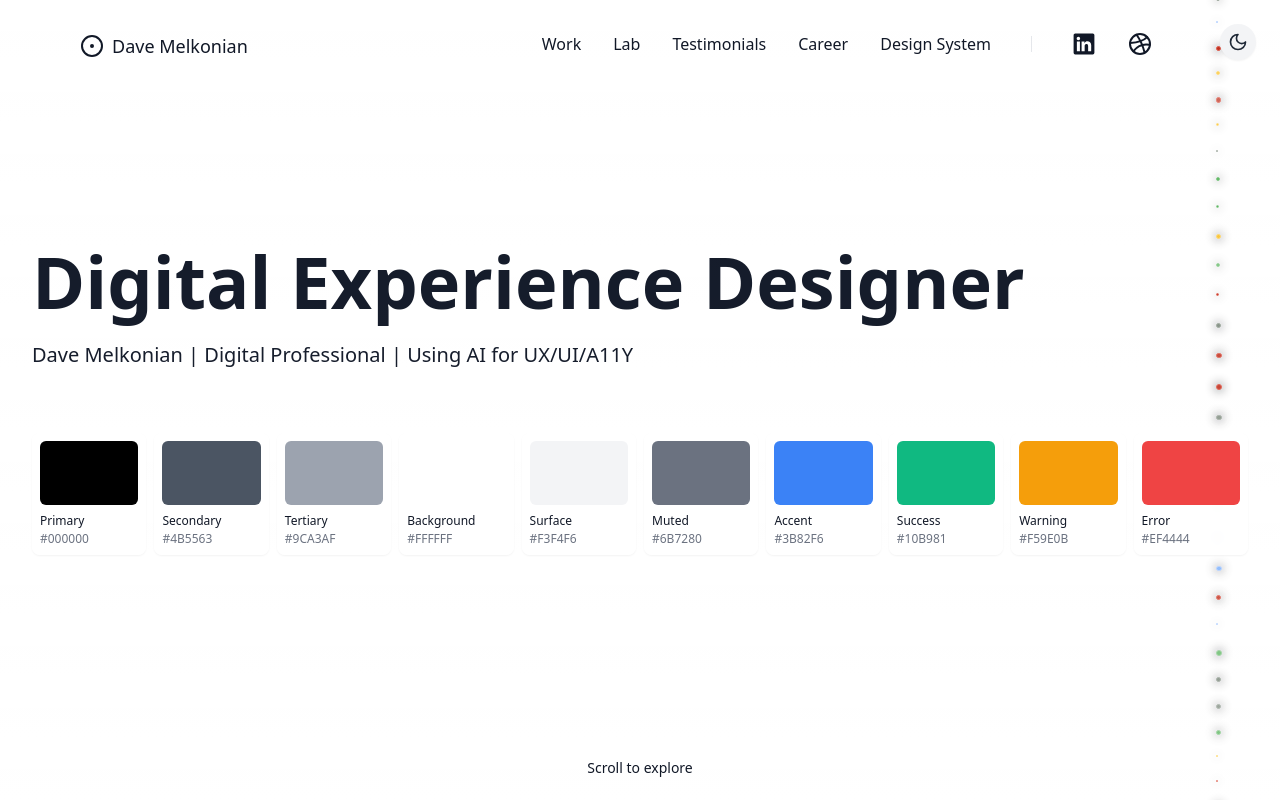
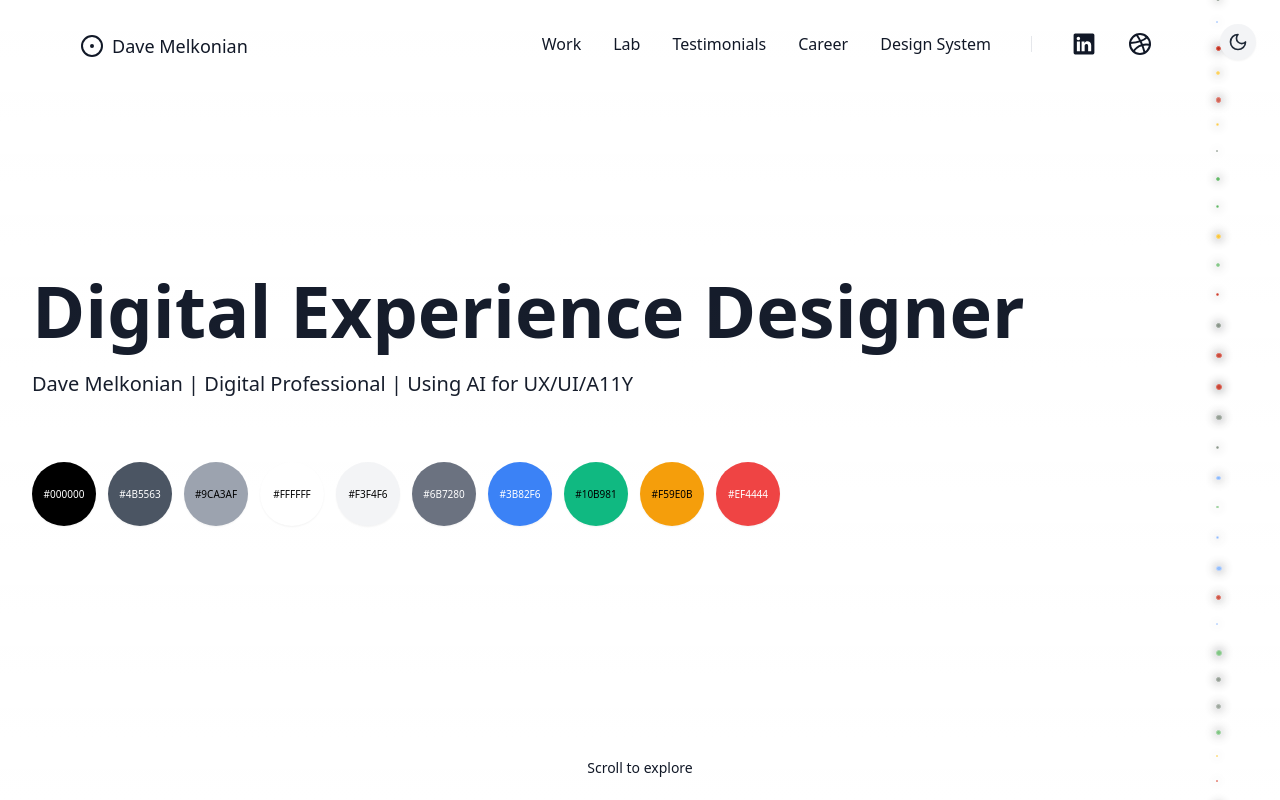
Before and after one commit to davemelk100/dm-2025, a React (Vite) app: page / in a window 1280 px wide. Shown: the top 800 px of the page. Built offline with nearby package versions, Linux system fonts and the light colour scheme.

Commit message:
design tokens on landing page

```diff
--- a/src/App.tsx
+++ b/src/App.tsx
@@ -332,30 +332,37 @@ function App() {
               initial={{ opacity: 0 }}
               animate={{ opacity: 1 }}
               transition={{ duration: 1, delay: 1.2 }}
-              className="mt-16 grid grid-cols-10 gap-2"
+              className="mt-16 flex flex-wrap gap-3"
             >
-              {designTokens.colors.map((color) => (
+              {designTokens.colors.map((color) => {
+                // Function to determine if text should be light or dark based on background color
+                const getTextColor = (hexColor: string) => {
+                  const r = parseInt(hexColor.slice(1, 3), 16);
+                  const g = parseInt(hexColor.slice(3, 5), 16);
+                  const b = parseInt(hexColor.slice(5, 7), 16);
+                  const brightness = (r * 299 + g * 587 + b * 114) / 1000;
+                  return brightness > 128 ? "text-black" : "text-white";
+                };
+
+                return (
                   <motion.div
                     key={color.name}
                     initial={{ opacity: 0, y: 20 }}
                     whileInView={{ opacity: 1, y: 0 }}
                     viewport={{ once: true }}
-                  className="bg-white/80 rounded-lg p-2 shadow-sm backdrop-blur-sm"
+                    className="relative w-16 h-16 rounded-full shadow-sm"
+                    style={{ backgroundColor: color.value }}
                   >
-                  <div
-                    className="w-full h-16 rounded-md mb-2"
-                    style={{ backgroundColor: color.value }}
-                  />
-                  <div>
-                    <p className="font-medium text-xs mb-0.5 dark:text-black">
-                      {color.name}
-                    </p>
-                    <p className="text-xs text-gray-500 dark:text-black">
+                    <span
+                      className={`absolute inset-0 flex items-center justify-center text-[10px] font-medium ${getTextColor(
+                        color.value
+                      )}`}
+                    >
                       {color.value}
-                    </p>
-                  </div>
+                    </span>
                   </motion.div>
-              ))}
+                );
+              })}
             </motion.div>
           </div>
 
```
Lines whose indentation alone changed are shown as unchanged.
